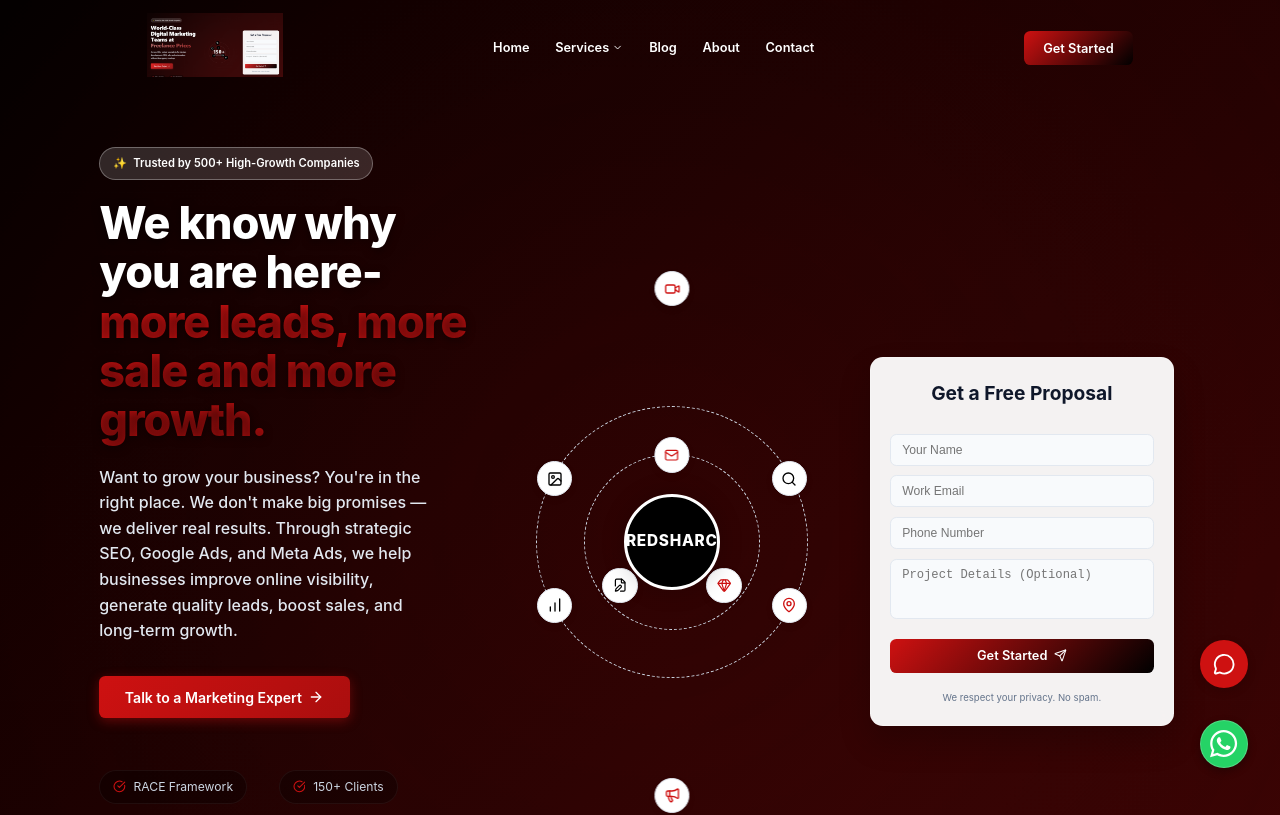
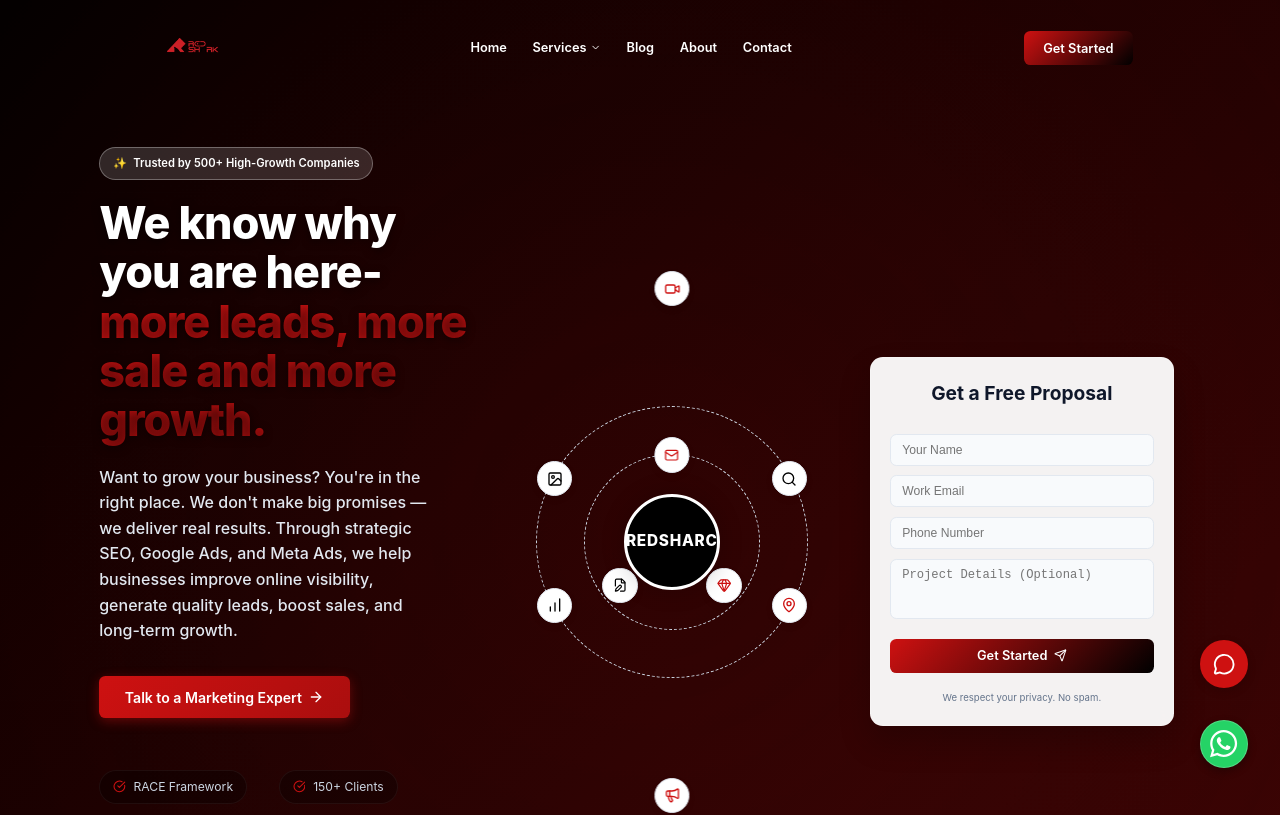
Before and after one commit to Fazilfazi991/redshark, a React (Vite) app: page / in a window 1280 px wide. Shown: the top 815 px of the page. Built offline with nearby package versions, Linux system fonts and the light colour scheme.

Commit message:
Update logo to RED SHARK LOGO 3 (v3)

```diff
--- a/src/components/Footer.tsx
+++ b/src/components/Footer.tsx
@@ -9,7 +9,7 @@ const Footer = () => {
                 <div className="footer-grid">
                     {/* Col 1 */}
                     <div className="footer-col">
-                        <img src="/logo-brand.jpg" alt="Redsharc" style={{ height: '64px', width: 'auto', marginBottom: '16px' }} />
+                        <img src="/logo-v3.png" alt="Redsharc" style={{ height: '64px', width: 'auto', marginBottom: '16px' }} />
                         <p className="footer-tagline" style={{ color: '#94a3b8', fontSize: '0.9rem', marginBottom: '16px', fontWeight: '500' }}>
                             Best Digital Marketing Agency in Kerala
                         </p>
--- a/src/components/Header.tsx
+++ b/src/components/Header.tsx
@@ -30,7 +30,7 @@ const Header = () => {
         <header className={`header ${isScrolled || !isHomePage ? 'scrolled' : ''}`}>
             <div className="container header-container">
                 <Link to="/" className="logo">
-                    <img src="/logo-new.png" alt="Redsharc" className="logo-img" />
+                    <img src="/logo-v3.png" alt="Redsharc" className="logo-img" />
                 </Link>
 
                 <nav className={`desktop-nav ${mobileMenuOpen ? 'open' : ''}`}>
```
Also changed, not shown: public/logo-v3.png (added), redsharc Logo/RED SHARK LOGO 3.png (added).
